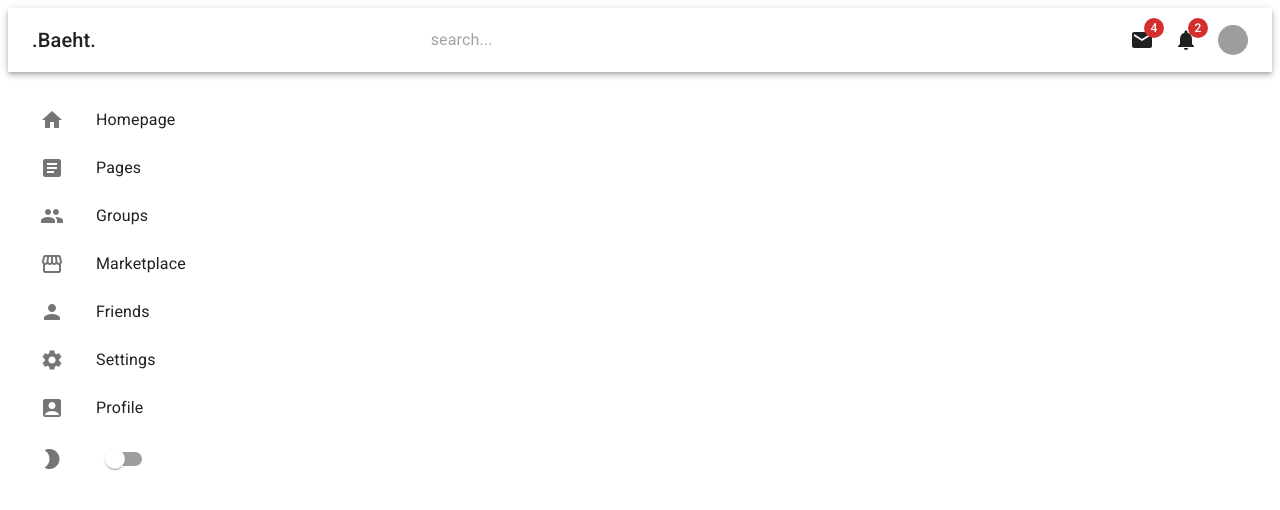
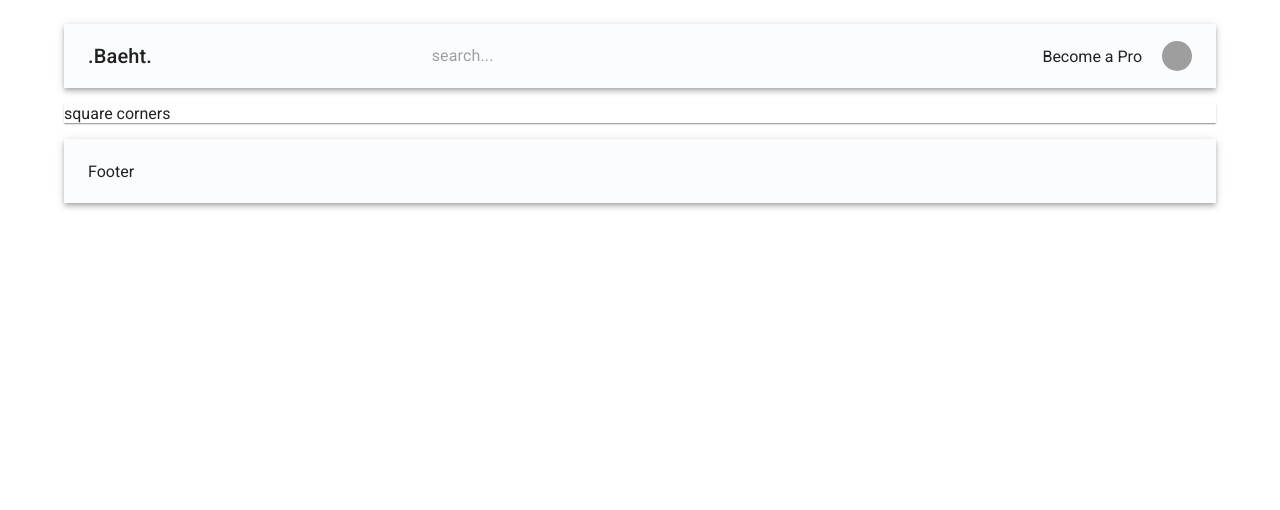
Before and after one commit to Sama-E/Baeht, a React (Vite) app in the folder client/: page /home in a window 1280 px wide. Shown: the top 510 px of the page. Built offline with nearby package versions, Linux system fonts and the light colour scheme; grey boxes are pictures that could not be loaded.

Commit message:
update home

```diff
--- a/client/src/App.jsx
+++ b/client/src/App.jsx
@@ -1,18 +1,42 @@
-import { Box, Stack } from '@mui/material';
-import Navbar from './components/Nav/Navbar/Navbar';
-import Sidebar from './components/Nav/Sidebar/Sidebar';
+import { Box, Grid, Stack, Container } from '@mui/material';
+import { createBrowserRouter, Outlet, RouterProvider } from "react-router-dom";
+import Navbar from './components/Nav/Navbar';
+import "./App.scss";
+import Home from './pages/Home/Home';
+import Footer from './components/Nav/Footer';
 
 
 function App() {
 
-  return (
-    <Box bgcolor={"background.default"} color={"text.primary"}>
-      <Navbar />
-      <Stack direction="row" spacing={2} justifyContent="space-between">
-        <Sidebar />
-      </Stack>
-    </Box>
-  )
+  const Layout = () => {
+    return (
+      <Container bgcolor={"background.default"} color={"text.primary"}>
+        <Stack spacing={2}>
+          <Navbar />
+          <Grid rowSpacing={1} columnSpacing={{ xs: 1, md: 3 }}>
+            <Outlet />
+          </Grid>
+          <Footer />
+        </Stack>
+      </Container>
+    )
+  }
+
+  const router = createBrowserRouter([
+    {
+      path: "/",
+      element: <Layout />,
+      children: [
+        {
+          path: "/home",
+          element: <Home />,
+        },
+
+      ]
+    }
+  ])
+
+  return <RouterProvider router={router} />;
 }
 
 export default App;
--- /dev/null
+++ b/client/src/components/Home/Feature.jsx
@@ -0,0 +1,14 @@
+import DemoPaper from '@mui/material/Paper';
+import { Grid, Box } from '@mui/material';
+
+const Feature = () => {
+  return (
+
+<>
+  <DemoPaper square>square corners</DemoPaper>
+</>
+
+  )
+}
+
+export default Feature
--- /dev/null
+++ b/client/src/components/Nav/Footer.jsx
@@ -0,0 +1,29 @@
+import {
+  AppBar,
+  styled,
+  Toolbar,
+  Typography,
+  Button,
+} from "@mui/material";
+import React, { useState } from "react";
+import HouseIcon from '@mui/icons-material/House';
+
+
+const StyledToolbar = styled(Toolbar)({
+  display: "flex",
+  justifyContent: "space-between",
+	backgroundColor: "#FAFCFD"
+});
+
+
+const Footer = () => {
+  return (
+    <AppBar position="sticky">
+      <StyledToolbar>
+        Footer
+      </StyledToolbar>
+    </AppBar>
+  );
+};
+
+export default Footer;
--- /dev/null
+++ b/client/src/components/Nav/Navbar.jsx
@@ -0,0 +1,162 @@
+import { Mail, Notifications } from "@mui/icons-material";
+import {
+  AppBar,
+  Avatar,
+  Badge,
+  Box,
+  InputBase,
+  Menu,
+  MenuItem,
+  styled,
+  Toolbar,
+  Typography,
+  Button,
+} from "@mui/material";
+import React, { useState } from "react";
+import HouseIcon from '@mui/icons-material/House';
+
+
+const StyledToolbar = styled(Toolbar)({
+  display: "flex",
+  justifyContent: "space-between",
+	backgroundColor: "#FAFCFD"
+});
+
+const Search = styled("div")(({ theme }) => ({
+  backgroundColor: "#FAFCFD",
+  padding: "0 10px",
+  // borderRadius: theme.shape.borderRadius,
+  width: "30%",
+	underline: "always",
+}));
+
+const Icons = styled(Box)(({ theme }) => ({
+  display: "none",
+  alignItems: "center",
+  gap: "20px",
+  [theme.breakpoints.up("sm")]: {
+    display: "flex",
+  },
+}));
+
+const UserBox = styled(Box)(({ theme }) => ({
+  display: "flex",
+  alignItems: "center",
+  gap: "10px",
+  [theme.breakpoints.up("sm")]: {
+    display: "none",
+  },
+}));
+
+const currentUser ={
+  id: 1,
+  username: "John",
+  img: "https://images.pexels.com/photos/846741/pexels-photo-846741.jpeg?auto=compress&cs=tinysrgb&w=1260&h=750&dpr=2",
+  isSeller: false,
+}
+
+
+const Navbar = () => {
+  const [open, setOpen] = useState(false);
+  return (
+    <AppBar position="sticky">
+      <StyledToolbar>
+        <Typography variant="h6" sx={{ display: { xs: "none", sm: "block" } }}>
+          .Baeht.
+        </Typography>
+        <HouseIcon  sx={{ display: { xs: "block", sm: "none" } }} />
+        <Search>
+          <InputBase placeholder="search..." />
+        </Search>
+        <Icons>
+          {/* <Badge badgeContent={4} color="error">
+            <Mail />
+          </Badge>
+          <Badge badgeContent={2} color="error">
+            <Notifications />
+          </Badge> */}
+          {!currentUser?.isSeller && <span>Become a Pro</span>}
+          {!currentUser &&
+          <>
+            <span>Explore</span>
+            <span>Sign In</span>
+            <Button variant="outlined">Join</Button>
+          </>
+          }
+          {currentUser && (
+            <Avatar
+              sx={{ width: 30, height: 30 }}
+              src= {currentUser?.img}
+              onClick={(e) => setOpen(true)}
+            />
+          )}
+        </Icons>
+
+        {currentUser && (
+          <UserBox onClick={(e) => setOpen(true)}>
+            <Avatar
+              sx={{ width: 30, height: 30 }}
+              src={currentUser?.img}
+            />
+            <Typography variant="span">{currentUser?.username}</Typography>
+          </UserBox>
+        )}
+      </StyledToolbar>
+
+      {/* Current User is not Seller Menu */}
+      {currentUser && (
+        <Menu
+          id="demo-positioned-menu"
+          aria-labelledby="demo-positioned-button"
+          open={open}
+          onClose={(e) => setOpen(false)}
+          anchorOrigin={{
+            vertical: "top",
+            horizontal: "right",
+          }}
+          transformOrigin={{
+            vertical: "top",
+            horizontal: "right",
+          }}
+        >
+          <MenuItem>Profile</MenuItem>
+        {currentUser.isSeller && (
+            <>
+              <MenuItem>My Services</MenuItem>
+              <MenuItem>Add New Service</MenuItem>
+            </>
+        )}
+          <MenuItem>My Orders</MenuItem>
+          <MenuItem>Logout</MenuItem>
+        </Menu>
+      )}
+
+      {/* Current User is Seller Menu */}
+      {/* {currentUser?.isSeller  && (
+        <Menu
+          id="demo-positioned-menu"
+          aria-labelledby="demo-positioned-button"
+          open={open}
+          onClose={(e) => setOpen(false)}
+          anchorOrigin={{
+            vertical: "top",
+            horizontal: "right",
+          }}
+          transformOrigin={{
+            vertical: "top",
+            horizontal: "right",
+          }}
+        >
+          <MenuItem>Profile</MenuItem>
+          <MenuItem>My Services</MenuItem>
+          <MenuItem>Add Service</MenuItem>
+          <MenuItem>My Orders</MenuItem>
+          <MenuItem>Logout</MenuItem>
+        </Menu>
+      )} */}
+
+    </AppBar>
+  );
+};
+
+export default Navbar;
--- a/client/src/components/Nav/Navbar/Navbar.jsx
+++ /dev/null
@@ -1,102 +0,0 @@
-import { Mail, Notifications, Pets } from "@mui/icons-material";
-import {
-  AppBar,
-  Avatar,
-  Badge,
-  Box,
-  InputBase,
-  Menu,
-  MenuItem,
-  styled,
-  Toolbar,
-  Typography,
-} from "@mui/material";
-import React, { useState } from "react";
-
-const StyledToolbar = styled(Toolbar)({
-  display: "flex",
-  justifyContent: "space-between",
-	backgroundColor: "white"
-});
-
-const Search = styled("div")(({ theme }) => ({
-  backgroundColor: "white",
-  padding: "0 10px",
-  borderRadius: theme.shape.borderRadius,
-  width: "30%",
-	underline: "always",
-}));
-
-const Icons = styled(Box)(({ theme }) => ({
-  display: "none",
-  alignItems: "center",
-  gap: "20px",
-  [theme.breakpoints.up("sm")]: {
-    display: "flex",
-  },
-}));
-
-const UserBox = styled(Box)(({ theme }) => ({
-  display: "flex",
-  alignItems: "center",
-  gap: "10px",
-  [theme.breakpoints.up("sm")]: {
-    display: "none",
-  },
-}));
-const Navbar = () => {
-  const [open, setOpen] = useState(false);
-  return (
-    <AppBar position="sticky">
-      <StyledToolbar>
-        <Typography variant="h6" sx={{ display: { xs: "none", sm: "block" } }}>
-          .Baeht.
-        </Typography>
-        <Pets sx={{ display: { xs: "block", sm: "none" } }} />
-        <Search>
-          <InputBase placeholder="search..." />
-        </Search>
-        <Icons>
-          <Badge badgeContent={4} color="error">
-            <Mail />
-          </Badge>
-          <Badge badgeContent={2} color="error">
-            <Notifications />
-          </Badge>
-          <Avatar
-            sx={{ width: 30, height: 30 }}
-            src="https://images.pexels.com/photos/846741/pexels-photo-846741.jpeg?auto=compress&cs=tinysrgb&w=1260&h=750&dpr=2"
-            onClick={(e) => setOpen(true)}
-          />
-        </Icons>
-        <UserBox onClick={(e) => setOpen(true)}>
-          <Avatar
-            sx={{ width: 30, height: 30 }}
-            src="https://images.pexels.com/photos/846741/pexels-photo-846741.jpeg?auto=compress&cs=tinysrgb&w=1260&h=750&dpr=2"
-          />
-          <Typography variant="span">John</Typography>
-        </UserBox>
-      </StyledToolbar>
-      <Menu
-        id="demo-positioned-menu"
-        aria-labelledby="demo-positioned-button"
-        open={open}
-        onClose={(e) => setOpen(false)}
-        anchorOrigin={{
-          vertical: "top",
-          horizontal: "right",
-        }}
-        transformOrigin={{
-          vertical: "top",
-          horizontal: "right",
-        }}
-      >
-        <MenuItem>Profile</MenuItem>
-        <MenuItem>My Home</MenuItem>
-        <MenuItem>Logout</MenuItem>
-      </Menu>
-    </AppBar>
-  );
-};
-
-export default Navbar;
--- a/client/src/pages/Home/Home.jsx
+++ b/client/src/pages/Home/Home.jsx
@@ -1,8 +1,9 @@
-import "./Home/Home.scss";
+import Feature from "../../components/Home/Feature";
+import { Grid } from '@mui/material';
 
 const Home = () => {
   return (
-    <div>Home</div>
+      <Feature />
   )
 }
 
```
Also changed, not shown: client/src/components/Nav/Footer/Footer.jsx (deleted, +0 -9 lines), client/src/components/Nav/Footer/Footer.scss (deleted), client/src/components/Nav/Sidebar.jsx (renamed from client/src/components/Nav/Sidebar/Sidebar.jsx), client/src/components/Nav/Sidebar/Sidebar.scss (deleted), client/src/pages/Home/Home.scss (deleted).
